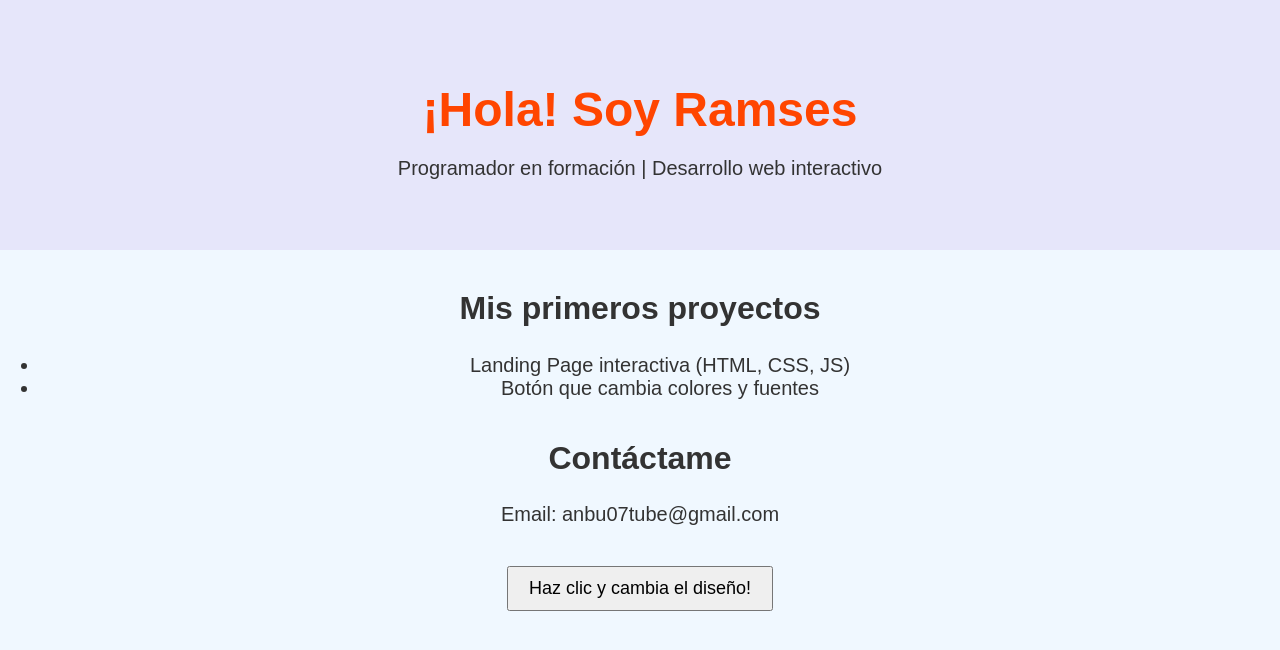
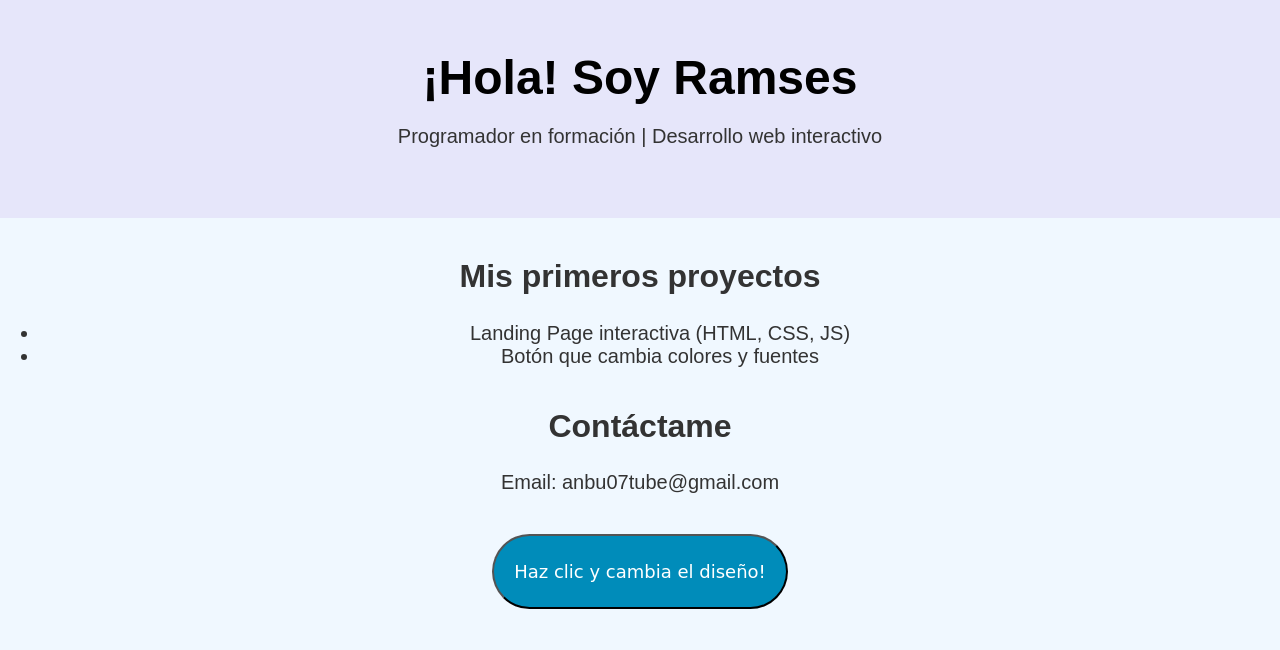
Before and after one commit to RamsesTrujillo/Carta-de-presentacion, a plain HTML site: page index.html in a window 1280 px wide. Drawn offline with Linux system fonts and the light colour scheme.

Commit message:
Agregar animaciones y cambios de fondo al hacer clic

```diff
--- a/estilos.css
+++ b/estilos.css
@@ -12,9 +12,18 @@ header {
 }
 
 h1 {
-  color: #ff4500;
   font-size: 48px;
-  margin-bottom: 10px;
+  margin: 0; /* Nueva propiedad para animación */
+  opacity: 0; /* Comienza invisible */
+  transform: translateY(-50px);
+  animation: aparecer 1s forwards; /* Aplica la animación aparecer durante 1 segundo */
+}
+/* Definamos la animación */
+@keyframes aparecer {
+    to {
+        opacity: 1; /* Termina visible */
+        transform: translateY(0); /* Termina en su posicion original */
+    }
 }
 
 h2 {
@@ -29,8 +38,20 @@ p, li {
 }
 
 button {
-  padding: 10px 20px;
+  margin-top: 20px;
+  padding: 25px 20px;
   font-size: 18px;
   cursor: pointer;
-  margin-top: 20px;
+  background-color: #008cba;
+  color: white;
+  font-family: cursive;
+  border-radius: 38px;
+
+  /* NUEVAS PROPIEDADES PARA ANIMACIÓN */
+  transition: transform 0.7s, background-color 0.7s;
 }
+
+button:hover {
+  transform: scale(1.1);       /* Aumenta 10% de tamaño */
+  background-color: #005f75;   /* Cambia el color de fondo */
+}
```
